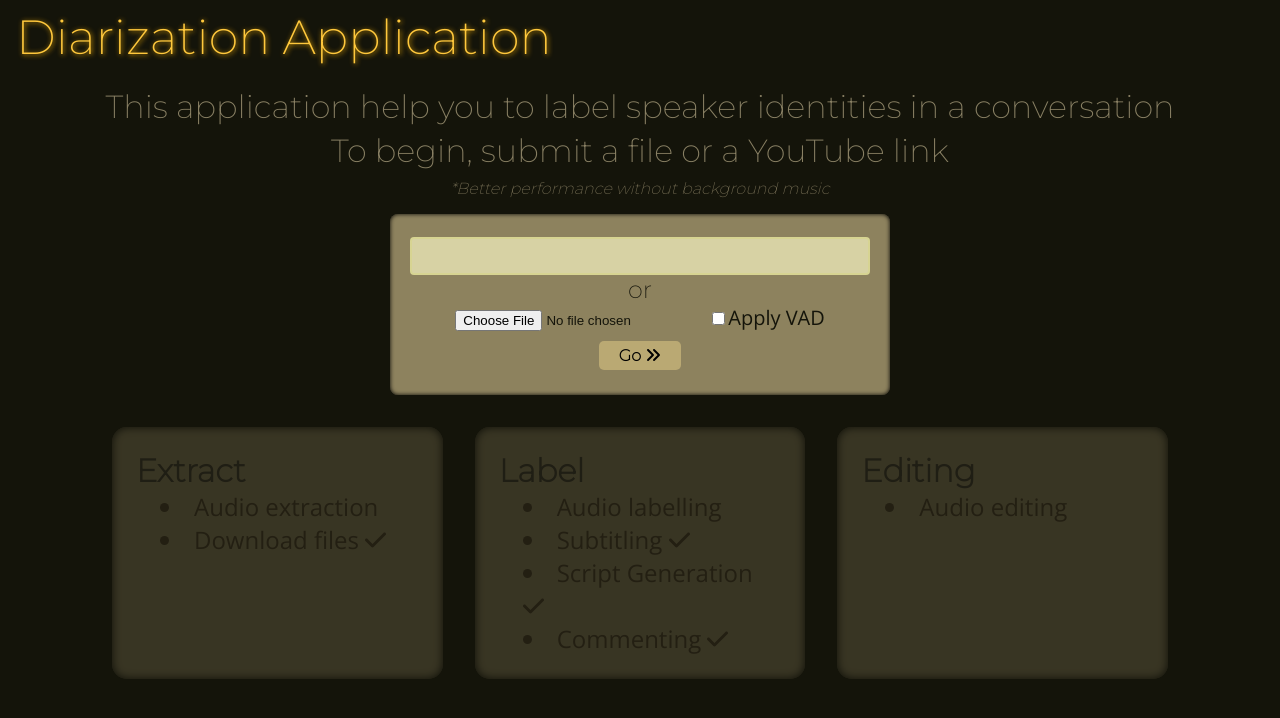
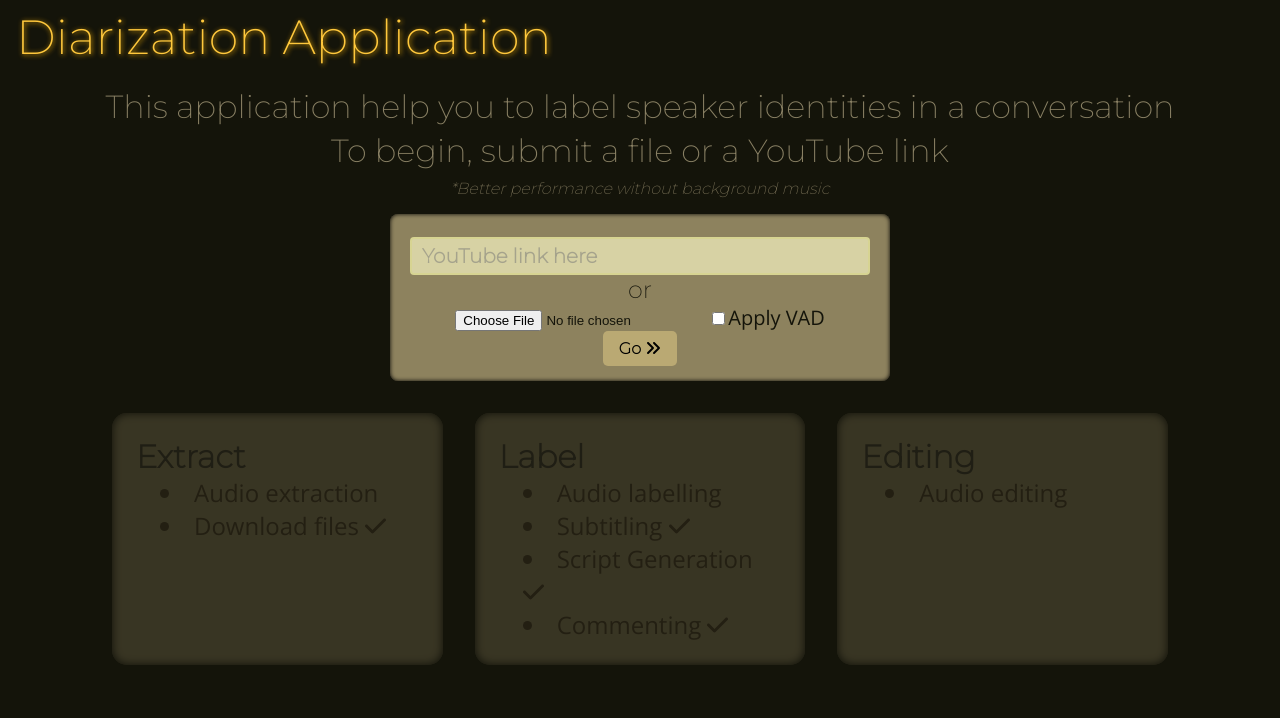
Before and after one commit to iamdickyjai/next-diar, a Next.js app: page / in a window 1280 px wide. Shown: the top 718 px of the page. Built offline with nearby package versions, Linux system fonts and the light colour scheme.

Commit message:
refactor some css

```diff
--- a/pages/application/index.js
+++ b/pages/application/index.js
@@ -49,6 +49,7 @@ export default function App() {
     }
   }, [info.seekTo]);
 
+  //#region Handle actions related to the audio player
   const handleProgress = (s) => {
 
     if (info.end !== null) {
@@ -81,6 +82,7 @@ export default function App() {
     setPlaying(false);
     setInfo({ ...info, at: null, index: null });
   }
+  //#endregion
 
   return (
     <>
--- a/pages/index.js
+++ b/pages/index.js
@@ -219,7 +219,8 @@ function FileSelection(props) {
 
   return (
     <div className={cn(styles.inputContainer, { [styles.disabled]: disabled })}>
-      <input type="text" className={styles.inputUrl} value={link} onChange={chooseLink} />
+      <input type="text" className={styles.inputUrl} value={link} onChange={chooseLink}
+        placeholder="YouTube link here" />
       <span style={{ 'font-size': '24px' }}>or</span>
       <div>
         <input type="file" accept='audio/*' onChange={chooseUpload} ref={fileRef} />
--- a/styles/Item.module.css
+++ b/styles/Item.module.css
@@ -1,9 +1,19 @@
-.container {
+.optionBtn {
+  margin: 2rem 1rem;
+}
+
+.itemContainer {
+  display: grid;
+  grid-template-columns: 1fr;
+  gap: 40px;
+}
+
+.wrapper {
   background-color: #8d825e;
   display: flex;
   border-radius: 8px;
   box-shadow: inset 0px 0px 5px #3d3405;
-  margin: 2rem 1.25rem;
+  /* margin: 2rem 1.25rem; */
   padding: 20px 18px 20px 18px;
 
   flex-direction: column;
@@ -82,7 +92,3 @@
   margin-top: 1.5rem;
   width: 95%;
 }
-
-.input::placeholder {
-  opacity: 0.5;
-}
--- a/styles/globals.css
+++ b/styles/globals.css
@@ -24,8 +24,7 @@ button {
   font-size: 1rem;
   font-weight: bold;
   border: none;
-  padding: 5px 20px;
-  margin: 10px;
+  padding: 0.5rem 1rem;
   background-color: #baa973;
   color: #000000;
   border-radius: 5px;
@@ -59,6 +58,10 @@ input[type=text] {
   font-family: 'Montserrat', sans-serif;
 }
 
+input[type=text]::placeholder {
+  opacity: 0.5;
+}
+
 input[type=text]:focus {
   outline-style: solid;
   outline-color: #f9b41468;
```
Also changed, not shown: components/editing.js (+7 -5 lines), components/extract.js (+9 -4 lines), components/subtitle.js (+5 -3 lines), styles/Subtitle.module.css (+1 -7 lines).
